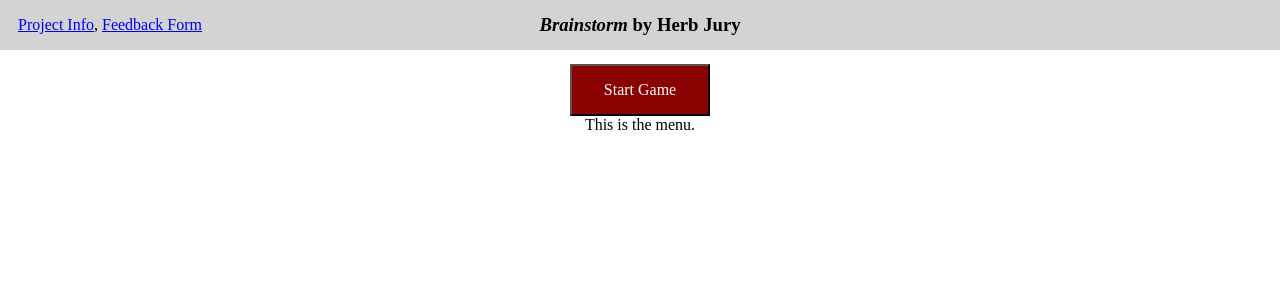
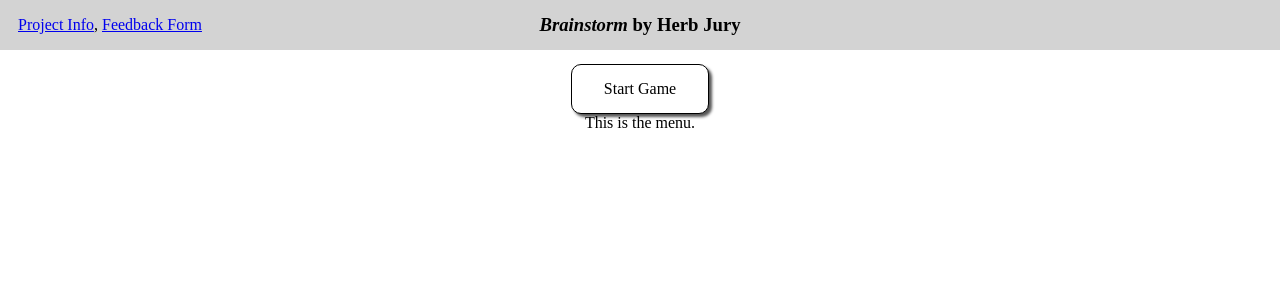
Before and after one commit to MrMugwump/BrainstormComp225, a Next.js app: page / in a window 1280 px wide. Shown: the top 300 px of the page. Built offline with nearby package versions, Linux system fonts and the light colour scheme.

Commit message:
hoverable buttons

```diff
--- a/src/app/gameSceneStyle.css
+++ b/src/app/gameSceneStyle.css
@@ -17,14 +17,19 @@
 }
 
 .restartButton, .settingsButton, .startButton {
-    background-color: darkred;
-    border-color:black;
-    color: white;
+    border:1px solid black;
+    border-radius: 10px;
+    background-color:white;
+    box-shadow: 3px 3px 3px #000000aa;
     padding: 15px 32px;
     text-align: center;
     text-decoration: none;
     display: inline-block;
     font-size: 16px;
+}
+
+.restartButton:hover, .settingsButton:hover, .startButton:hover {
+    filter:brightness(90%);
 }
 
 .equations {
```
